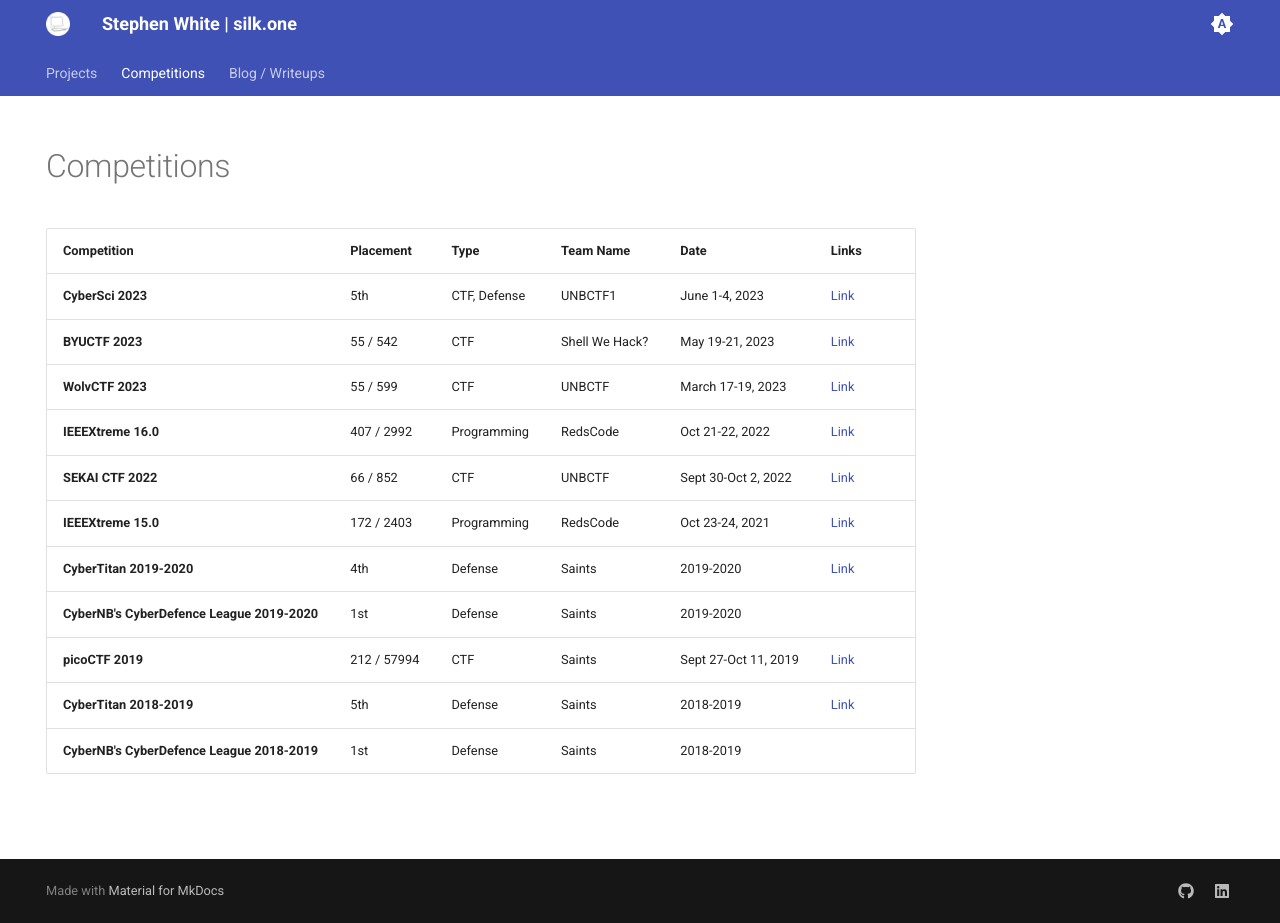
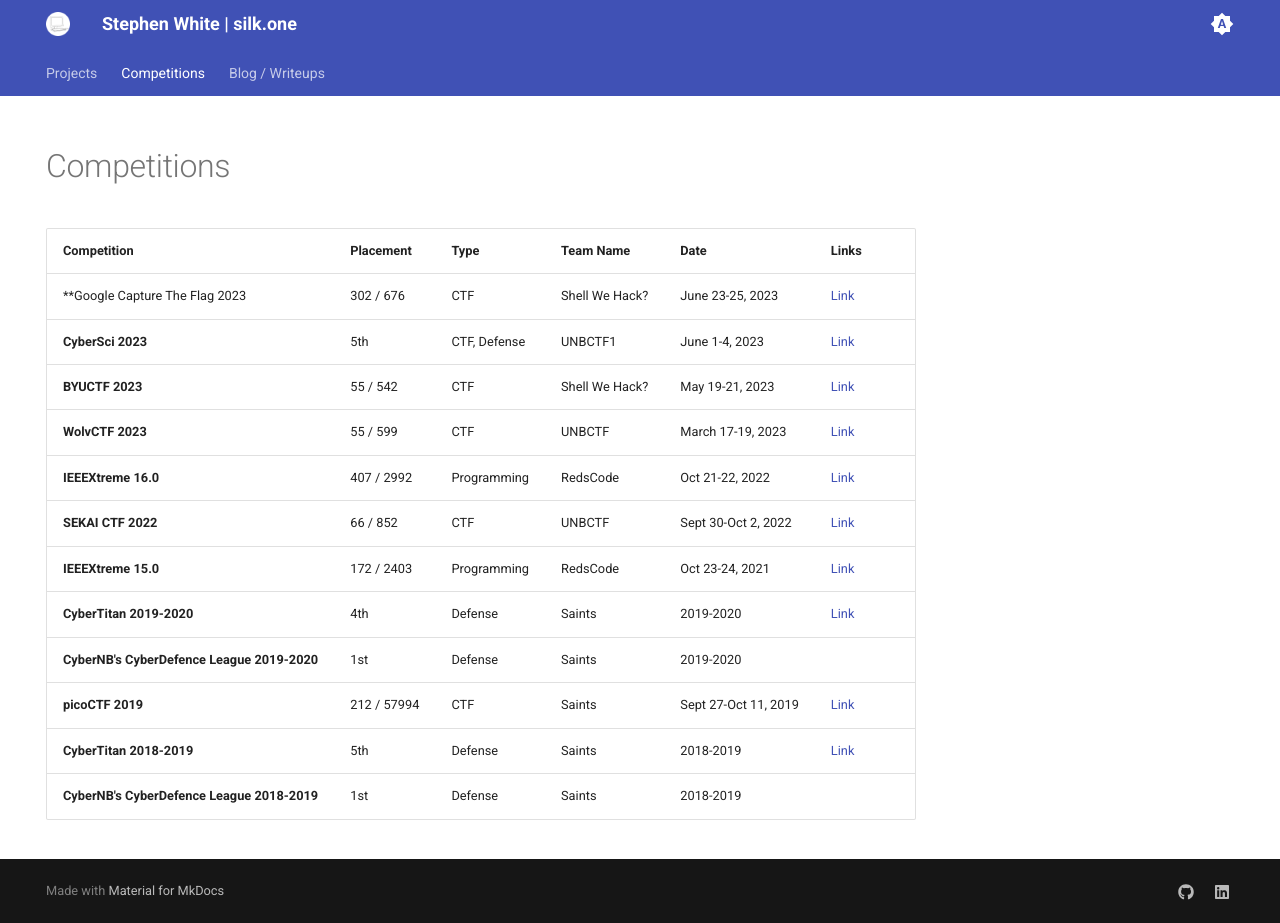
Before and after one commit to iamsilk/silk.one, an MkDocs documentation site: the page built from docs/competitions.md, in a window 1280 px wide and 923 px high. Built offline with MkDocs 1.6.1 and Material for MkDocs 9.7.7, drawn with Linux system fonts in a browser that asks for light colours.

Commit message:
Add GoogleCTF 2023

```diff
--- a/docs/competitions.md
+++ b/docs/competitions.md
@@ -8,6 +8,7 @@
 
 | Competition                                      | Placement     | Type         | Team Name        | Date                      | Links                                                                                   |
 | ------------------------------------------------ | ------------- | ------------ | ---------------- | ------------------------- | --------------------------------------------------------------------------------------- |
+| **Google Capture The Flag 2023                   | 302 / 676     | CTF          | Shell We Hack?   | June 23-25, 2023          | [Link](https://ctftime.org/event/1929)                                                  |
 | **CyberSci 2023**                                | 5th           | CTF, Defense | UNBCTF1          | June 1-4, 2023            | [Link](https://cybersecuritychallenge.ca/en/)                                           |
 | **BYUCTF 2023**                                  | 55 / 542      | CTF          | Shell We Hack?   | May 19-21, 2023           | [Link](https://ctftime.org/event/1935)                                                  |
 | **WolvCTF 2023**                                 | 55 / 599      | CTF          | UNBCTF           | March 17-19, 2023         | [Link](https://ctftime.org/event/1866/)                                                 |
```
